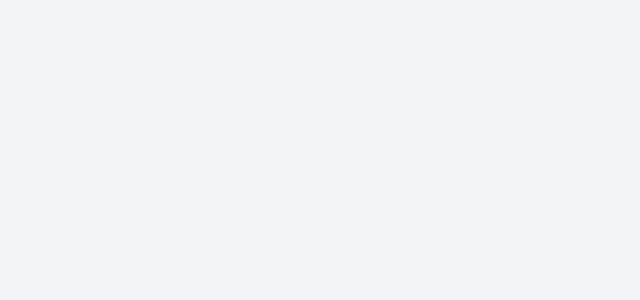
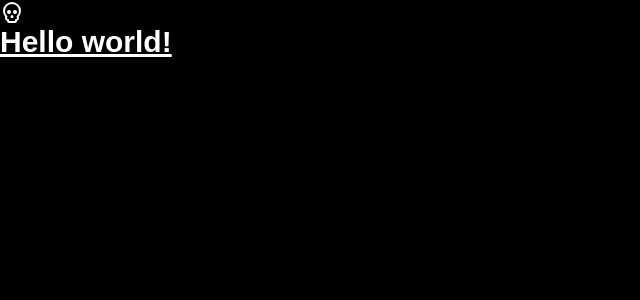
Before and after one commit to Merkie/portcullis, a SvelteKit app: page / in a window 1280 px wide. Shown: the top 300 px of the page, without its empty margins (0-640 px from the left). Built offline with nearby package versions, Linux system fonts and the light colour scheme; a web font is replaced by a local one.

Commit message:
Add slot element to layout.svelte

```diff
--- a/src/routes/+layout.svelte
+++ b/src/routes/+layout.svelte
@@ -1,3 +1,5 @@
 <script>
 	import '../app.postcss';
 </script>
+
+<slot><!-- optional fallback --></slot>
--- a/src/routes/+page.svelte
+++ b/src/routes/+page.svelte
@@ -5,9 +5,3 @@
 <Skull />
 
 <h1 class="text-3xl font-bold underline">Hello world!</h1>
-
-<style lang="postcss">
-	:global(html) {
-		background-color: theme(colors.gray.100);
-	}
-</style>
```
